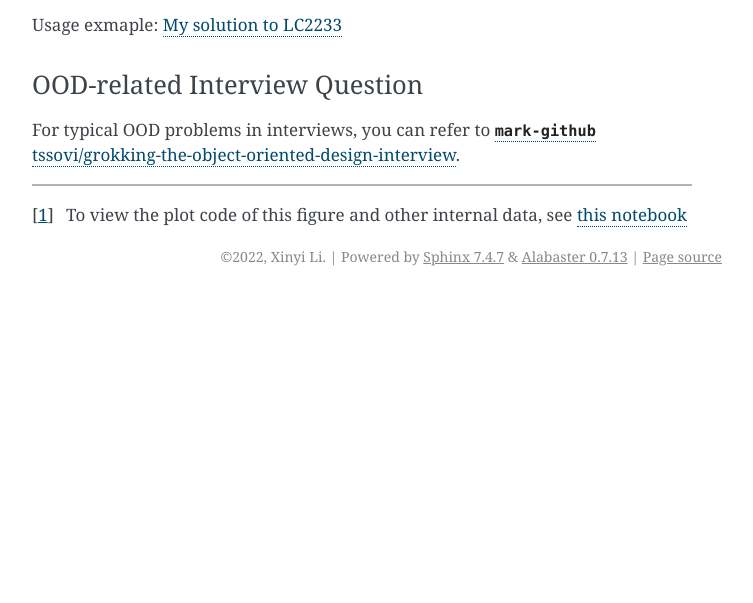
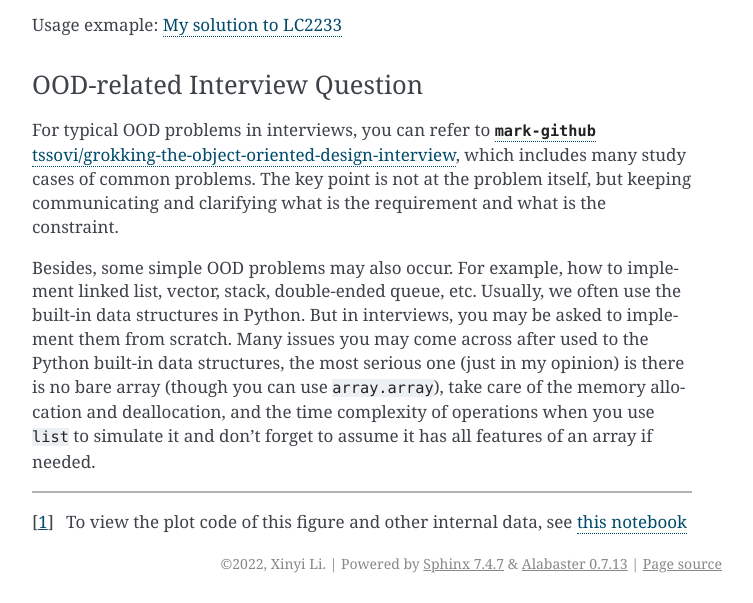
Before and after one commit to li-xin-yi/lctemplates, a Sphinx documentation site: the page built from docs/source/miscellaneous.md, in a window 1280 px wide and 900 px high, scrolled down 2867 px, cut to the strip 297-900 px from the top of the window. Shown: the whole strip, without its empty margins (388-1141 px from the left). Built offline with Sphinx 7.4.7, drawn with Linux system fonts in a browser that asks for light colours; cross-references to code outside the pages are shown as plain code; before the commit the page ends 3460 px from its top, so only the background shows below that.

Commit message:
Update miscellaneous.md

```diff
--- a/docs/source/miscellaneous.md
+++ b/docs/source/miscellaneous.md
@@ -157,4 +157,6 @@ Usage exmaple: [My solution to LC2233](https://leetcode.com/problems/maximum-pro
 
 ### OOD-related Interview Question
 
-For typical OOD problems in interviews, you can refer to [{opticon}`mark-github` tssovi/grokking-the-object-oriented-design-interview](https://github.com/tssovi/grokking-the-object-oriented-design-interview).
+For typical OOD problems in interviews, you can refer to [{opticon}`mark-github` tssovi/grokking-the-object-oriented-design-interview](https://github.com/tssovi/grokking-the-object-oriented-design-interview), which includes many study cases of common problems. The key point is not at the problem itself, but keeping communicating and clarifying what is the requirement and what is the constraint.
+
+Besides, some simple OOD problems may also occur. For example, how to implement linked list, vector, stack, double-ended queue, etc. Usually, we often use the built-in data structures in Python. But in interviews, you may be asked to implement them from scratch. Many issues you may come across after used to the Python built-in data structures, the most serious one (just in my opinion) is there is no bare array (though you can use `array.array`), take care of the memory allocation and deallocation, and the time complexity of operations when you use `list` to simulate it and don't forget to assume it has all features of an array if needed.
```
